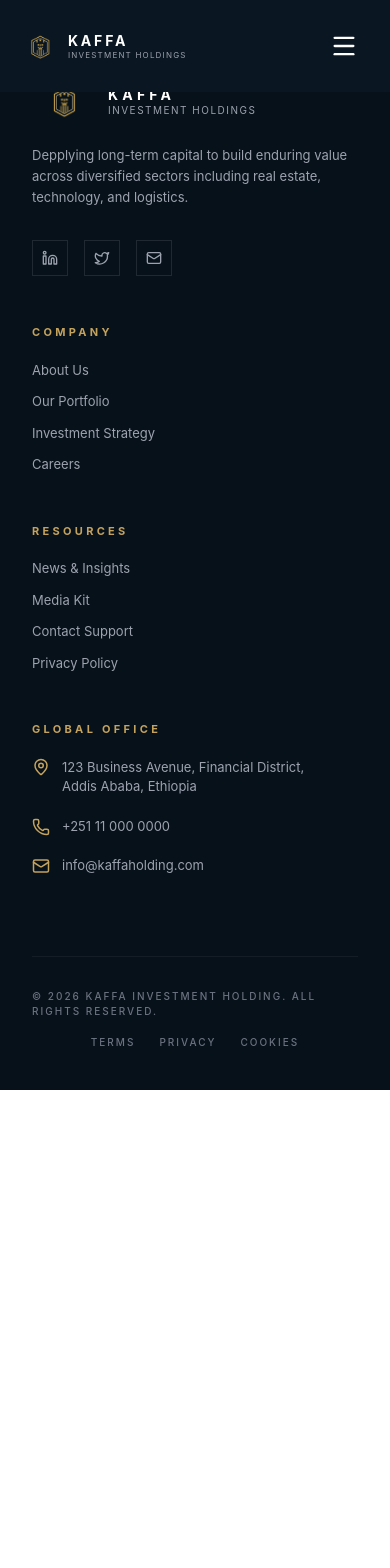
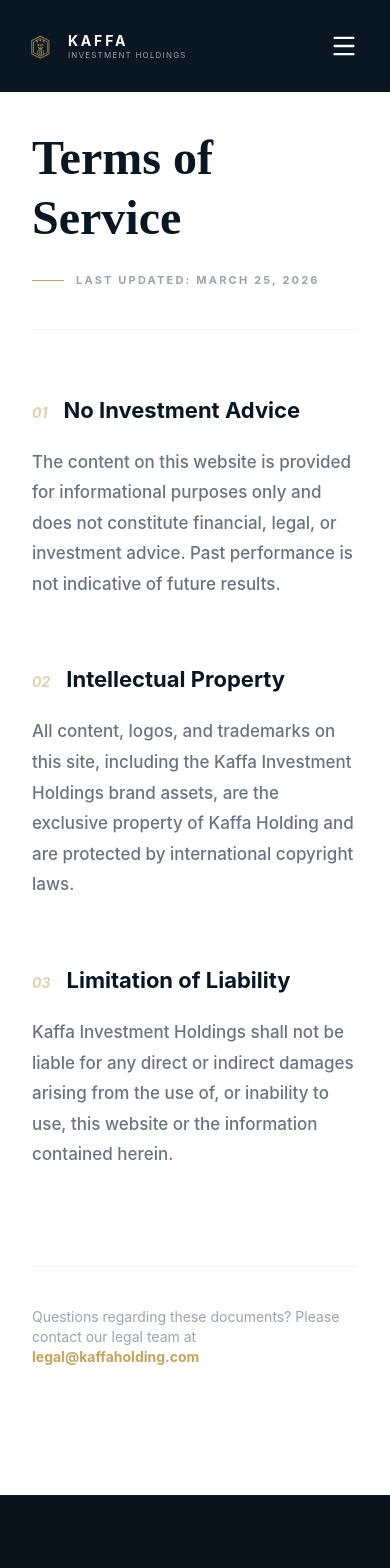
Before and after one commit to dawaisthename/kaffa_investment_holdings, a React (Vite) app: page /terms in a window 390 px wide. Shown: the top 1568 px of the page. Before the commit the page ends 1090 px from the top, so only its background shows below. Built offline with nearby package versions, Linux system fonts and the light colour scheme.

Commit message:
fix:introduce legal pages

```diff
--- a/src/App.jsx
+++ b/src/App.jsx
@@ -9,6 +9,8 @@ import News from "./pages/News";
 import Careers from "./pages/Careers";
 import Contact from "./pages/Contact";
 import NewsDetail from "./components/News/NewsDetail";
+import LegalPage from "./components/LegalPage";
+import { legalContent } from "./constants/legalData";
 import ScrollToTop from "./components/ScrollToTop";
 
 function App() {
@@ -27,6 +29,18 @@ function App() {
             <Route path="/news/:slug" element={<NewsDetail />} />
             <Route path="/careers" element={<Careers />} />
             <Route path="/contact" element={<Contact />} />
+            <Route
+              path="/privacy"
+              element={<LegalPage data={legalContent.privacy} />}
+            />
+            <Route
+              path="/terms"
+              element={<LegalPage data={legalContent.terms} />}
+            />
+            <Route
+              path="/cookies"
+              element={<LegalPage data={legalContent.cookies} />}
+            />
           </Routes>
         </main>
         <Footer />
--- a/src/components/Footer.jsx
+++ b/src/components/Footer.jsx
@@ -53,9 +53,8 @@ export default function Footer() {
             title="Resources"
             links={[
               { name: "News & Insights", path: "/news" },
-              { name: "Media Kit", path: "#" },
               { name: "Contact Support", path: "/contact" },
-              { name: "Privacy Policy", path: "#" },
+              { name: "Privacy Policy", path: "/privacy" },
             ]}
           />
 
@@ -86,16 +85,25 @@ export default function Footer() {
         {/* Bottom bar */}
         <div className="pt-8 border-t border-white/5 flex flex-col md:row-reverse md:flex-row justify-between items-center gap-4 text-[10px] text-gray-500 tracking-[0.2em] uppercase font-medium">
           <p>© {currentYear} Kaffa Investment Holding. All rights reserved.</p>
-          <div className="flex gap-6">
-            <a href="#" className="hover:text-white transition-colors">
+          <div className="flex gap-8 text-[12px] uppercase tracking-widest font-bold text-gray-500">
+            <Link
+              to="/terms"
+              className="hover:text-[#c5a35d] transition-colors"
+            >
               Terms
-            </a>
-            <a href="#" className="hover:text-white transition-colors">
+            </Link>
+            <Link
+              to="/privacy"
+              className="hover:text-[#c5a35d] transition-colors"
+            >
               Privacy
-            </a>
-            <a href="#" className="hover:text-white transition-colors">
+            </Link>
+            <Link
+              to="/cookies"
+              className="hover:text-[#c5a35d] transition-colors"
+            >
               Cookies
-            </a>
+            </Link>
           </div>
         </div>
       </div>
--- /dev/null
+++ b/src/components/LegalPage.jsx
@@ -0,0 +1,54 @@
+// components/LegalPage.jsx
+export default function LegalPage({ data }) {
+  if (!data) return null;
+
+  return (
+    <section className="bg-white py-32 px-8 md:px-16 min-h-screen">
+      <div className="max-w-3xl mx-auto">
+        {/* Header */}
+        <div className="border-b border-gray-100 pb-10 mb-16">
+          <h1 className="text-[48px] font-serif text-[#0a1622] font-bold mb-6 leading-tight">
+            {data.title}
+          </h1>
+          <div className="flex items-center gap-3">
+            <span className="w-8 h-[1px] bg-[#c5a35d]"></span>
+            <p className="text-gray-400 text-[11px] uppercase tracking-[0.2em] font-bold">
+              Last Updated: {data.lastUpdated}
+            </p>
+          </div>
+        </div>
+
+        {/* Content Section */}
+        <div className="space-y-16">
+          {data.sections.map((item, idx) => (
+            <div key={idx} className="group">
+              <h3 className="text-[#0a1622] text-[22px] font-bold mb-5 flex items-baseline gap-4">
+                <span className="text-[#c5a35d] text-[14px] font-sans italic opacity-50">
+                  0{idx + 1}
+                </span>
+                {item.heading}
+              </h3>
+              <p className="text-gray-500 leading-[1.8] text-[17px] font-medium">
+                {item.body}
+              </p>
+            </div>
+          ))}
+        </div>
+
+        {/* Support Footer */}
+        <div className="mt-24 pt-10 border-t border-gray-100">
+          <p className="text-gray-400 text-sm">
+            Questions regarding these documents? Please contact our legal team
+            at{" "}
+            <a
+              href="mailto:legal@kaffaholding.com"
+              className="text-[#c5a35d] font-bold hover:underline"
+            >
+              legal@kaffaholding.com
+            </a>
+          </p>
+        </div>
+      </div>
+    </section>
+  );
+}
--- /dev/null
+++ b/src/constants/legalData.js
@@ -0,0 +1,52 @@
+export const legalContent = {
+  privacy: {
+    title: "Privacy Policy",
+    lastUpdated: "March 25, 2026",
+    sections: [
+      {
+        heading: "Data Collection",
+        body: "We collect information that you voluntarily provide to us through our contact forms, including your name, email address, company affiliation, and the nature of your inquiry. We also collect standard analytical data to improve website performance.",
+      },
+      {
+        heading: "Use of Information",
+        body: "The information collected is used solely to process your inquiries, provide requested investment information, and maintain our business relationship with you. Kaffa Investment Holdings does not sell or rent your personal data to third parties.",
+      },
+      {
+        heading: "Security",
+        body: "We implement industry-standard technical and organizational measures to protect your personal data against unauthorized access, loss, or alteration.",
+      },
+    ],
+  },
+  terms: {
+    title: "Terms of Service",
+    lastUpdated: "March 25, 2026",
+    sections: [
+      {
+        heading: "No Investment Advice",
+        body: "The content on this website is provided for informational purposes only and does not constitute financial, legal, or investment advice. Past performance is not indicative of future results.",
+      },
+      {
+        heading: "Intellectual Property",
+        body: "All content, logos, and trademarks on this site, including the Kaffa Investment Holdings brand assets, are the exclusive property of Kaffa Holding and are protected by international copyright laws.",
+      },
+      {
+        heading: "Limitation of Liability",
+        body: "Kaffa Investment Holdings shall not be liable for any direct or indirect damages arising from the use of, or inability to use, this website or the information contained herein.",
+      },
+    ],
+  },
+  cookies: {
+    title: "Cookie Policy",
+    lastUpdated: "March 25, 2026",
+    sections: [
+      {
+        heading: "What are Cookies?",
+        body: "Cookies are small text files stored on your device that help us analyze web traffic and provide a more personalized browsing experience.",
+      },
+      {
+        heading: "How We Use Them",
+        body: "We use essential cookies for site functionality and analytical cookies (such as Google Analytics) to understand how visitors interact with our sectors and news updates.",
+      },
+    ],
+  },
+};
```
